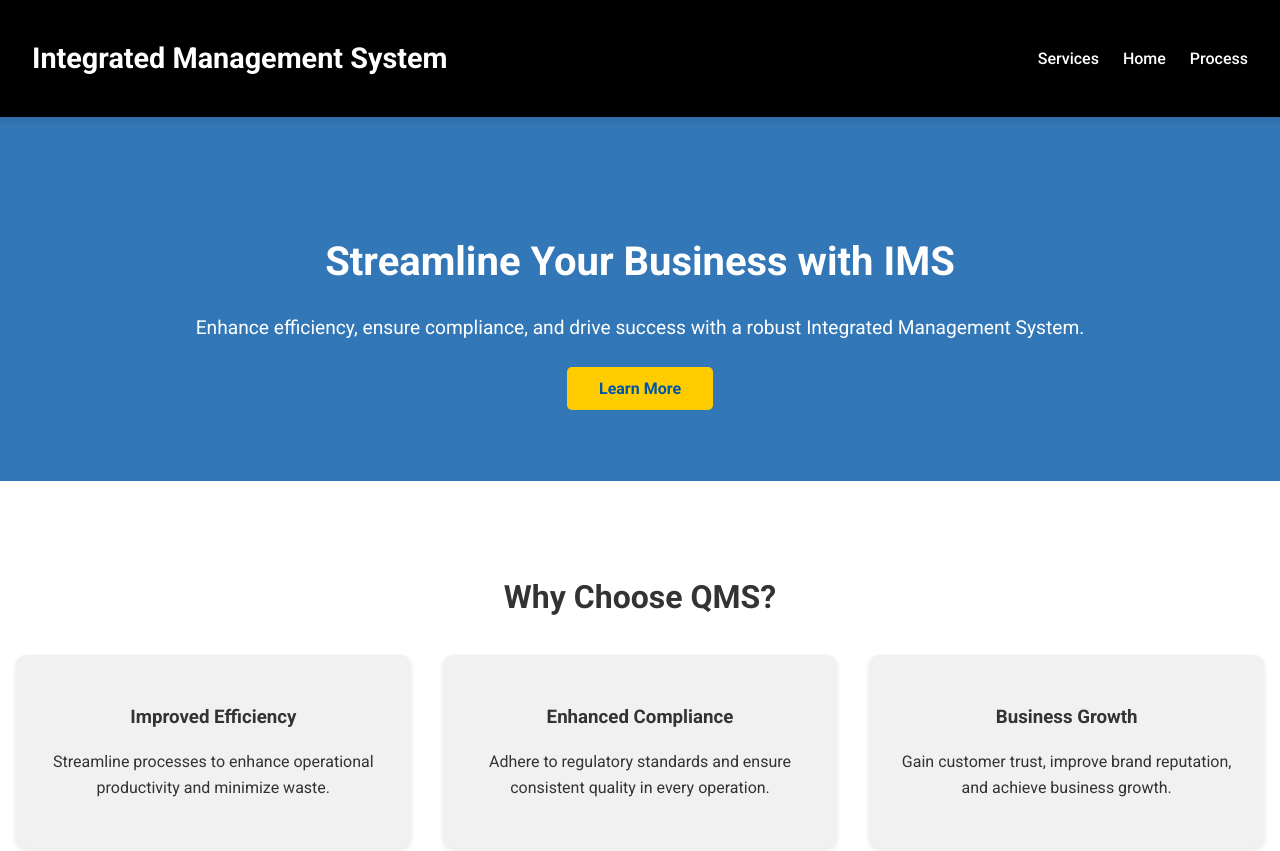
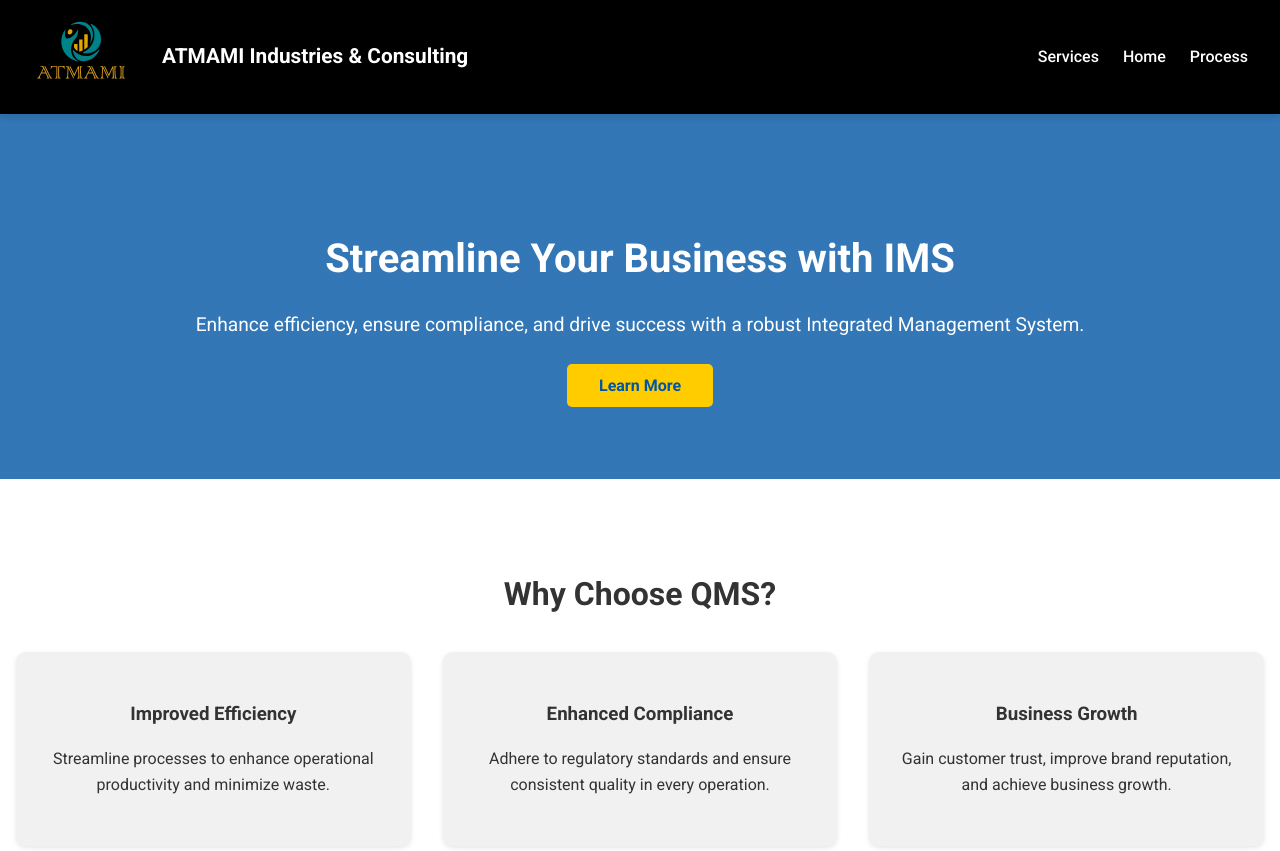
Before and after one commit to Prathamesh0903/Atmami-Industries, a plain HTML site: page qms.html in a window 1280 px wide. Shown: the top 851 px of the page. Drawn offline with Linux system fonts and the light colour scheme.

Commit message:
logo and ui updation and additions

```diff
--- a/about.css
+++ b/about.css
@@ -33,20 +33,22 @@ body {
     box-shadow: 0 4px 6px rgba(0, 0, 0, 0.1);
 }
 .logoo{
-    justify-content: left;
     display: flex;
+    justify-content: space-between;
     align-items: center;
+
 }
 .logoo img{
-     width:90px;
-    height: 85px;
+    width:130px;
+    height: 105px;
     margin-right: 1rem;
     padding: 0;
     border-radius: 15%;
+
 }
 
 .navbar .logo {
-    font-size: 1.8rem;
+    font-size: 1.3rem;
     font-weight: bold;
 }
 
--- a/abt.css
+++ b/abt.css
@@ -0,0 +1,101 @@
+/* Navbar Styles */
+.navbar {
+    background: black;
+    color: #fff;
+    padding: 1px 0px;
+    position: sticky;
+    top: 0;
+    z-index: 1000;
+    box-shadow: 0 4px 6px rgba(0, 0, 0, 0.1);
+}
+
+.nav{
+    display: flex;
+    justify-content: space-between;
+    align-items: center;
+    height: 7rem;
+    padding-left: 1rem;
+    padding-right: 2rem;
+}
+
+.logoo{
+    display: flex;
+    justify-content: space-between;
+    align-items: center;
+
+}
+.logoo img{
+    width:130px;
+    height: 105px;
+    margin-right: 1rem;
+    padding: 0;
+    border-radius: 15%;
+
+}
+
+.navbar .logo {
+    font-size: 1.3rem;
+    font-weight: bold;
+}
+
+.nav-links {
+    list-style: none;
+    display: flex;
+    gap: 1.5rem;
+    margin: 0;
+    padding: 0;
+}
+
+.nav-links a {
+    color: #fff;
+    text-decoration: none;
+    font-weight: 500;
+    transition: color 0.3s ease;
+}
+
+.nav-links a:hover {
+    color: #64b5f6;
+}
+
+/* Dropdown Menu Styles */
+.dropdown {
+    position: relative;
+}
+
+.dropdown-menu {
+    position: absolute;
+    top: 100%;
+    left: 0;
+    background: #fff;
+    border: 1px solid #ccc;
+    border-radius: 5px;
+    box-shadow: 0 4px 6px rgba(0, 0, 0, 0.1);
+    display: none;
+    list-style: none;
+    padding: 0.5rem 0;
+    margin: 0;
+    z-index: 1000;
+    min-width: 200px;
+}
+
+.dropdown-menu li {
+    margin: 0;
+}
+
+.dropdown-menu a {
+    display: block;
+    padding: 0.5rem 1rem;
+    color: #333;
+    text-decoration: none;
+    font-size: 0.9rem;
+    transition: background-color 0.3s ease;
+}
+
+.dropdown-menu a:hover {
+    background-color: #f1f1f1;
+}
+
+/* Show dropdown on hover */
+.dropdown:hover .dropdown-menu {
+    display: block;
+}
--- a/enquiry.css
+++ b/enquiry.css
@@ -11,36 +11,39 @@ body {
     display: flex;
     justify-content: space-between;
     align-items: center;
-    padding: 2rem;
-    height: 2rem;
-    height: 1.2rem;
+    height: 7rem;
+    padding-left: 1rem;
+    padding-right: 2rem;
 }
 
 /* Navbar Styles */
 .navbar {
     background: black;
     color: #fff;
-    padding: 1rem 0;
+    padding: 1px 0px;
     position: sticky;
     top: 0;
     z-index: 1000;
     box-shadow: 0 4px 6px rgba(0, 0, 0, 0.1);
 }
+
 .logoo{
-    justify-content: left;
     display: flex;
+    justify-content: space-between;
     align-items: center;
+
 }
 .logoo img{
-    width:90px;
-    height: 85px;
+    width:130px;
+    height: 105px;
     margin-right: 1rem;
     padding: 0;
     border-radius: 15%;
+
 }
 
 .navbar .logo {
-    font-size: 1.8rem;
+    font-size: 1.3rem;
     font-weight: bold;
 }
 
--- a/gdp.css
+++ b/gdp.css
@@ -86,8 +86,32 @@ body {
     box-shadow: 0 4px 6px rgba(0, 0, 0, 0.1);
 }
 
+.nav{
+    display: flex;
+    justify-content: space-between;
+    align-items: center;
+    height: 5rem;
+    padding-left: 1rem;
+    padding-right: 2rem;
+}
+
+.logoo{
+    display: flex;
+    justify-content: space-between;
+    align-items: center;
+
+}
+.logoo img{
+    width:130px;
+    height: 105px;
+    margin-right: 1rem;
+    padding: 0;
+    border-radius: 15%;
+
+}
+
 .navbar .logo {
-    font-size: 1.8rem;
+    font-size: 1.3rem;
     font-weight: bold;
 }
 
--- a/qms.css
+++ b/qms.css
@@ -10,16 +10,33 @@ body {
 
 /* Navbar */
 .nav{
-    margin-left: 2rem;
-    margin-right: 2rem;
     display: flex;
     justify-content: space-between;
     align-items: center;
+    height: 7rem;
+    padding-left: 1rem;
+    padding-right: 2rem;
 }
+
+.logoo{
+    display: flex;
+    justify-content: space-between;
+    align-items: center;
+
+}
+.logoo img{
+    width:130px;
+    height: 105px;
+    margin-right: 1rem;
+    padding: 0;
+    border-radius: 15%;
+
+}
+
 .navbar {
     background: black;
     color: #fff;
-    padding: 1rem 0;
+    padding: 1px 0px;
     position: sticky;
     top: 0;
     z-index: 1000;
@@ -27,7 +44,7 @@ body {
 }
 
 .navbar .logo {
-    font-size: 1.8rem;
+    font-size: 1.3rem;
     font-weight: bold;
 }
 
@@ -49,26 +66,8 @@ body {
 .nav-links a:hover {
     color: #64b5f6;
 }
-* Dropdown Menu Styles */
-.nav-links {
-    list-style: none;
-    display: flex;
-    gap: 1.5rem;
-    margin: 0;
-    padding: 0;
-}
 
-.nav-links a {
-    color: #fff;
-    text-decoration: none;
-    font-weight: 500;
-    transition: color 0.3s ease;
-}
-
-.nav-links a:hover {
-    color: #64b5f6;
-}
-
+/* Dropdown Menu Styles */
 .dropdown {
     position: relative;
 }
@@ -110,77 +109,7 @@ body {
 .dropdown:hover .dropdown-menu {
     display: block;
 }
-.navbar {
-    background: black;
-    color: #fff;
-    padding: 1rem 0;
-    position: sticky;
-    top: 0;
-    z-index: 1000;
-    box-shadow: 0 4px 6px rgba(0, 0, 0, 0.1);
-}
 
-.navbar .logo {
-    font-size: 1.8rem;
-    font-weight: bold;
-}
-
-.nav-links {
-    list-style: none;
-    display: flex;
-    gap: 1.5rem;
-    margin: 0;
-    padding: 0;
-}
-
-.nav-links a {
-    color: #fff;
-    text-decoration: none;
-    font-weight: 500;
-    transition: color 0.3s ease;
-}
-
-.nav-links a:hover {
-    color: #64b5f6;
-}
-/* Dropdown Styles */
-.dropdown-menu {
-    position: absolute;
-    top: 100%; /* Below the parent link */
-    left: 0;
-    background: #fff;
-    border: 1px solid #ccc;
-    border-radius: 5px;
-    box-shadow: 0 4px 6px rgba(0, 0, 0, 0.1);
-    display: none; /* Hidden by default */
-    list-style: none;
-    padding: 0.5rem 0;
-    margin: 0;
-    z-index: 1000;
-    min-width: 200px;
-}
-
-.dropdown-menu li {
-    margin: 0;
-}
-
-.dropdown-menu a {
-    display: block;
-    padding: 0.5rem 1rem;
-    color: #333;
-    text-decoration: none;
-    font-size: 0.9rem;
-    transition: background-color 0.3s ease;
-}
-
-.dropdown-menu a:hover {
-    background-color: #f1f1f1; /* Light hover effect */
-}
-
-/* Show dropdown on hover */
-.dropdown:hover .dropdown-menu {
-    display: block;
-}
 /* Hero Section */
 .hero {
     background: linear-gradient(rgba(0, 86, 166, 0.8), rgba(0, 86, 166, 0.8)), url('hero-bg.jpg') no-repeat center center/cover;
@@ -282,7 +211,6 @@ body {
     margin-bottom: 1rem;
 }
 
-
 /* Footer */
 .footer {
     background-color: #003f7f;
--- a/qms.html
+++ b/qms.html
@@ -4,14 +4,17 @@
     <meta charset="UTF-8">
     <meta name="viewport" content="width=device-width, initial-scale=1.0">
     <title>Integrated Management System</title>
-    <link rel="icon" href="atmami.jpg" class="logobr">
+    <link rel="icon" href="atmami.svg" class="logobr">
     <link rel="stylesheet" href="qms.css">
     <link href="https://fonts.googleapis.com/css2?family=Roboto:wght@400;500;700&display=swap" rel="stylesheet">
 </head>
 <body>
     <header class="navbar">
             <div class="nav">
-                <h1 class="logo">Integrated Management System</h1>
+                <div class="logoo">
+                    <a href="index.html"><img src="atmami.svg" alt=""></a>
+                    <h1 class="logo">ATMAMI Industries & Consulting</h1>
+                </div>
                 <nav>
                     <ul class="nav-links">
                         <li class="dropdown">
--- a/style.css
+++ b/style.css
@@ -41,8 +41,8 @@ body {
 
 }
 .logoo img{
-    width:90px;
-    height: 85px;
+    width:130px;
+    height: 105px;
     margin-right: 1rem;
     padding: 0;
     border-radius: 15%;
@@ -50,7 +50,7 @@ body {
 }
 
 .navbar .logo {
-    font-size: 1.8rem;
+    font-size: 1.3rem;
     font-weight: bold;
 }
 
@@ -429,7 +429,8 @@ section {
 }
 
 .footer-logo img {
-    width: 50px;
+    width: 70px;
+    height: 70px;
     height: auto;
     border-radius: 50%;
 }
```
Also changed, not shown: about.html (+3 -3 lines), abt.html (+2 -2 lines), enquiry.html (+2 -2 lines), gdp.html (+6 -4 lines), index.html (+26 -31 lines), atmami.svg (added).
